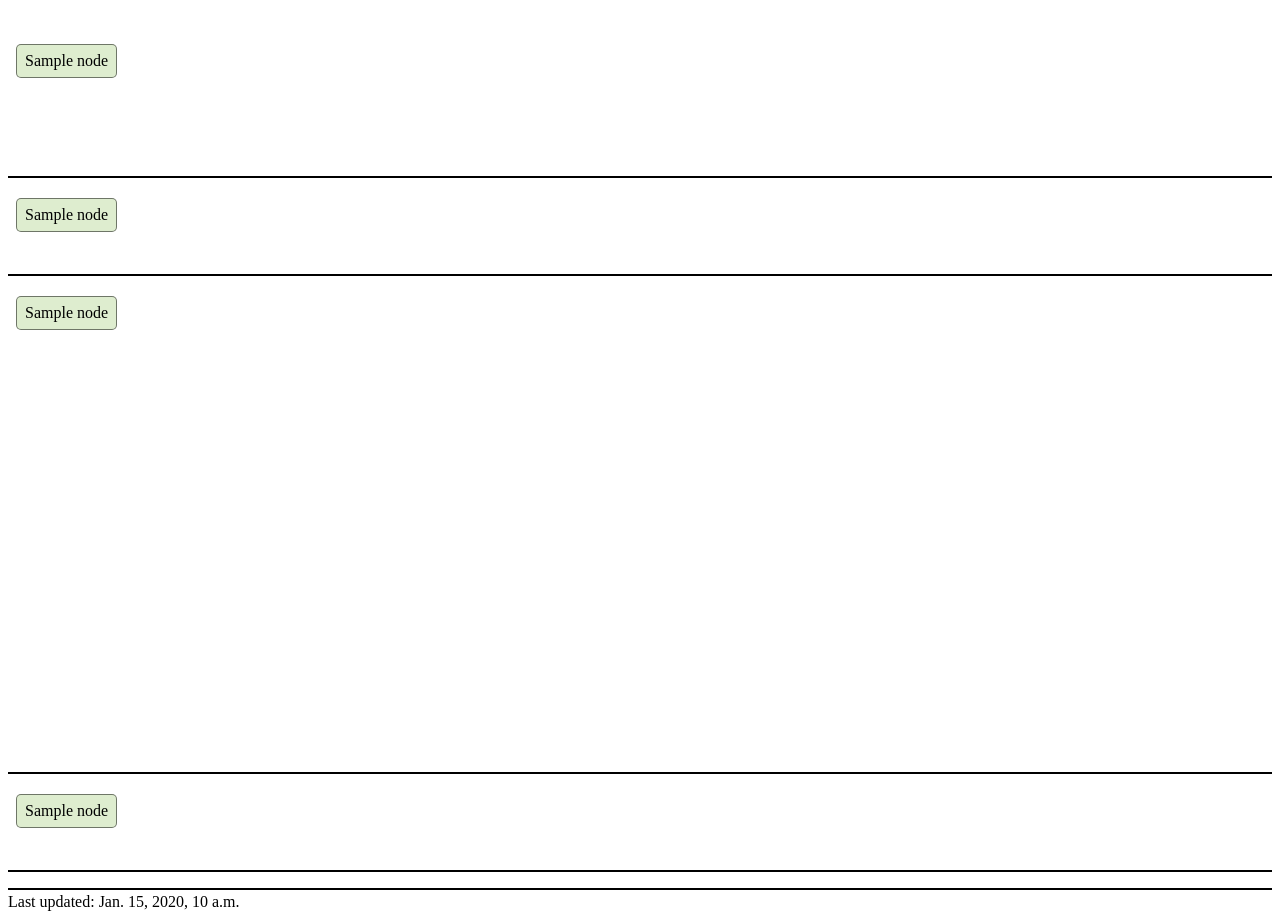
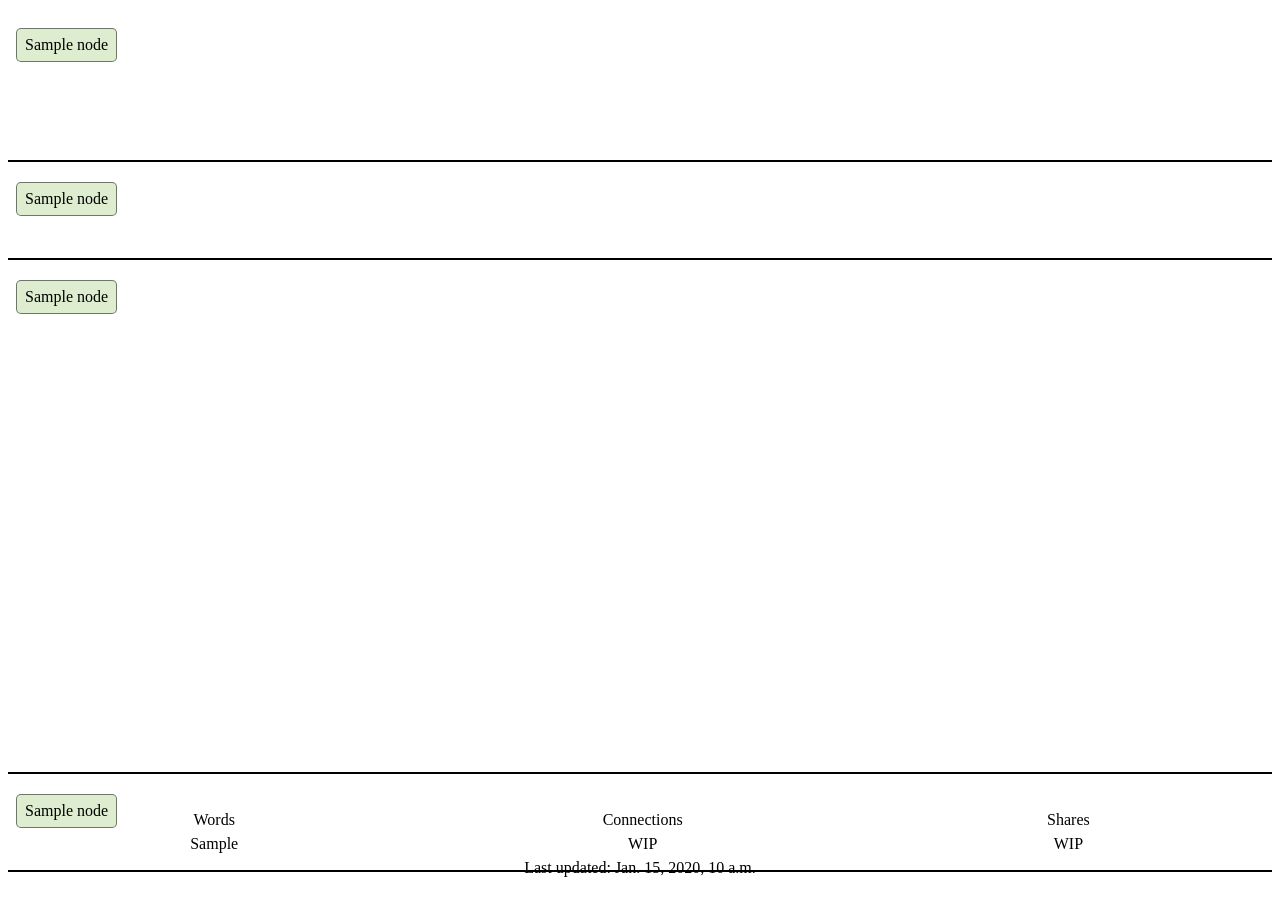
Before and after one commit to JasonBenn/worldview, a Django app: template web/templates/dashboard.html in a window 1280 px wide. After the commit the page ends 877 px from the top, so only its background shows below. Run offline with Django 3.2, Linux system fonts and the light colour scheme; the template is opened without the code that fills it: most values are stand-ins (such as "Sample title", 1, 10 or a date in 2020); data that the repository does not hold is empty.

Commit message:
First metric.

```diff
--- a/dashboard/assets/dashboard.css
+++ b/dashboard/assets/dashboard.css
@@ -1,5 +1,6 @@
 body {
     line-height: 1.5;
+    text-align: center;
 }
 
 .node {
@@ -35,6 +36,10 @@
     clear: both;
 }
 
+.container {
+    height: 100vh;
+}
+
 section {
     border-bottom: 2px solid black;
     padding: 1em 0;
@@ -42,17 +47,27 @@
 }
 
 .questions {
-    height: 15vh;
+    height: 15%;
 }
 
 .notes {
-    height: 58vh;
+    height: 60%;
 }
 
 .references {
-    height: 8vh;
+    height: 8%;
 }
 
 .posts {
-    height: 8vh;
+    height: 8%;
 }
+
+footer {
+    height: 3%
+}
+
+.metrics {
+    display: flex;
+    justify-content: space-around;
+    align-items: center;
+}
--- a/web/templates/dashboard.html
+++ b/web/templates/dashboard.html
@@ -10,7 +10,7 @@
 </head>
 <body>
 
-<section>
+<div class="container">
   <section class="questions">
     {% for node, data in questions %}
       <div class="node edges-{{ data.num_edges }}">{{ node }}</div>
@@ -35,9 +35,23 @@
     {% endfor %}
     <br>
   </section>
-</section>
+</div>
 
 <footer>
+  <div class="metrics">
+    <div class="metric">
+      <div>Words</div>
+      <div>{{ words_metric }}</div>
+    </div>
+    <div class="metric">
+      <div>Connections</div>
+      <div>WIP</div>
+    </div>
+    <div class="metric">
+      <div>Shares</div>
+      <div>WIP</div>
+    </div>
+  </div>
   <div>Last updated: {{ last_updated }}</div>
 </footer>
 
```
Also changed, not shown: dashboard/word_counts.txt (added, +7 -0 lines), web/management/commands/build_dashboard.py (+48 -4 lines).
